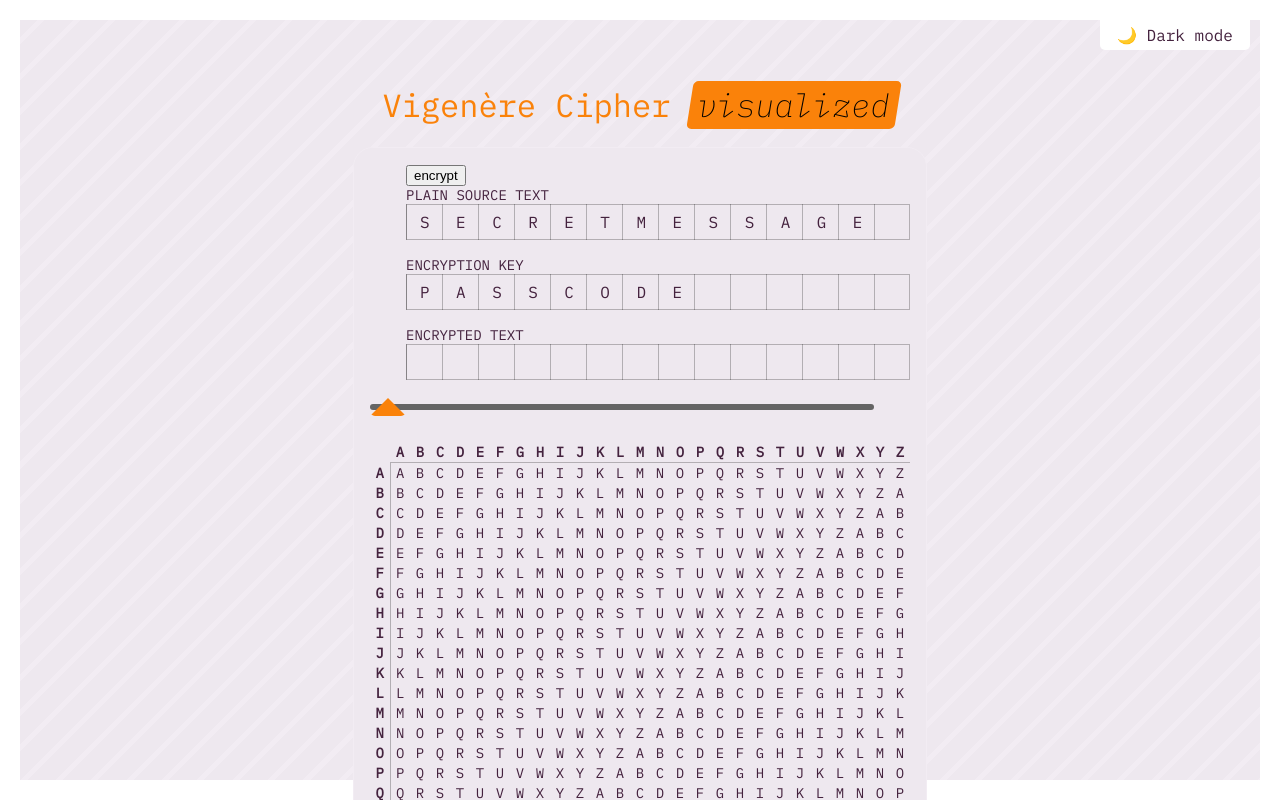
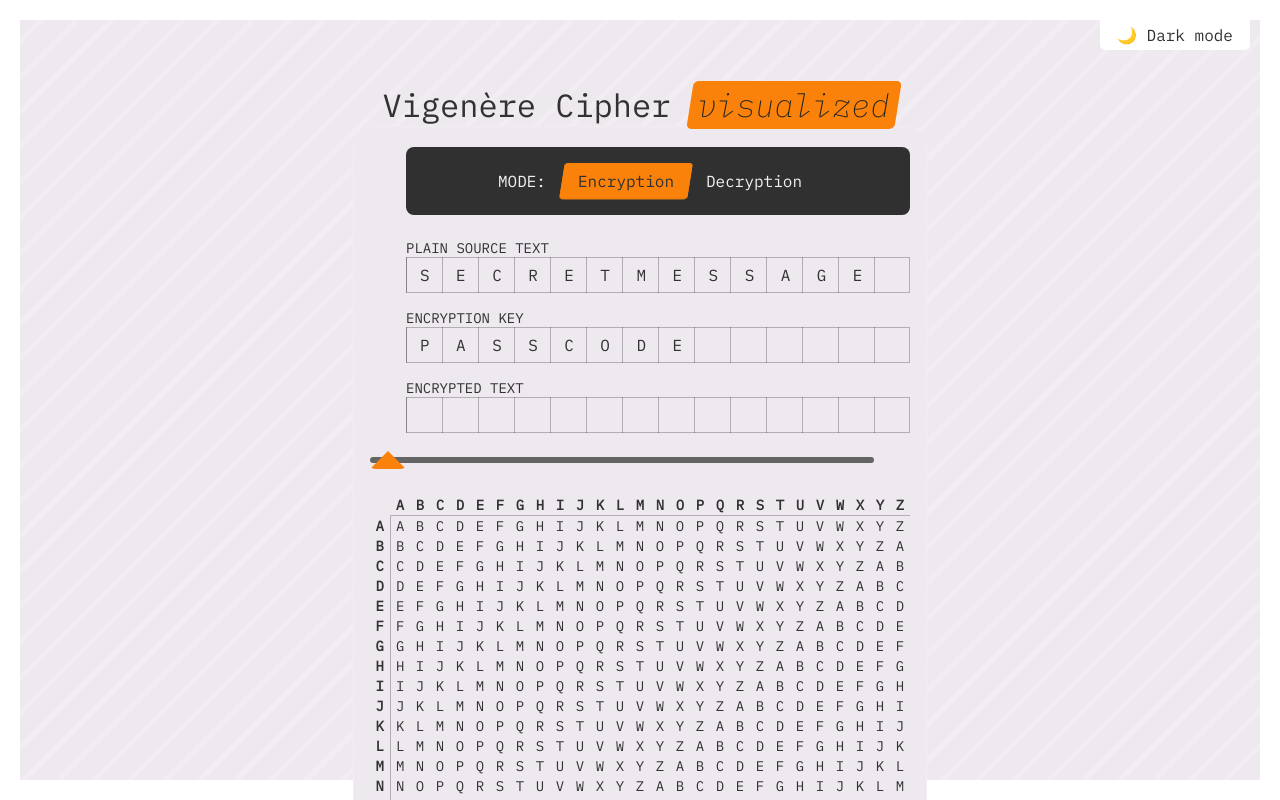
Before and after one commit to peippo/vigenere-cipher-visualized, a React (Create React App) app: page / in a window 1280 px wide. Shown: the top 800 px of the page. Built offline with nearby package versions, Linux system fonts and the light colour scheme.

Commit message:
Add mode toggle

```diff
--- a/src/App.js
+++ b/src/App.js
@@ -54,14 +54,17 @@ const Header = styled.header`
 `;
 
 const Heading = styled.h1`
-	color: var(--theme-color-primary);
+	color: ${(props) => props.theme.text};
 	font-weight: var(--heading-font-weight);
 	text-align: center;
 	margin-top: 3rem;
+	margin-bottom: 0;
+	position: relative;
+	z-index: 5;
 `;
 
 const Subtag = styled.span`
-	color: black;
+	color: #222222;
 	font-weight: 200;
 	font-style: italic;
 	padding: 0.1em 0.25em;
--- a/src/components/Controls.js
+++ b/src/components/Controls.js
@@ -2,6 +2,7 @@ import { useState, useEffect } from "react";
 import styled from "styled-components";
 import { initializeKeyword, cipher } from "../utils";
 import Input from "./Input";
+import ModeToggle from "./ModeToggle";
 
 const Controls = ({ result, setResult, step, setStep, mode, setMode }) => {
 	const [sourceText, setSourceText] = useState("SECRETMESSAGE");
@@ -27,15 +28,15 @@ const Controls = ({ result, setResult, step, setStep, mode, setMode }) => {
 		setStep(0);
 	};
 
-	const changeMode = () => {
-		setSourceText(mode === "encrypt" ? result["string"] : "SECRETMESSAGE");
-		setMode(mode === "encrypt" ? "decrypt" : "encrypt");
+	const changeMode = (newMode) => {
+		setMode(newMode);
+		setSourceText(result["string"]);
 	};
 
 	return (
 		<Container>
 			<InputsContainer>
-				<button onClick={changeMode}>{mode}</button>
+				<ModeToggle mode={mode} changeMode={changeMode} />
 				<Label>
 					{mode === "encrypt"
 						? "Plain source text"
--- /dev/null
+++ b/src/components/ModeToggle.js
@@ -0,0 +1,130 @@
+import styled from "styled-components";
+
+const ModeToggle = ({ mode, changeMode }) => {
+	const onChange = (event) => {
+		changeMode(event.target.value);
+	};
+
+	return (
+		<Container>
+			<Title>MODE:</Title>
+			<InputEncrypt
+				id="encrypt"
+				className="screen-reader-text"
+				name="toggle-mode"
+				type="radio"
+				checked={mode === "encrypt"}
+				value="encrypt"
+				onChange={onChange}
+			/>
+			<Label htmlFor="encrypt" className="btn">
+				<span>Encryption</span>
+			</Label>
+			<InputDecrypt
+				id="decrypt"
+				className="screen-reader-text"
+				name="toggle-mode"
+				type="radio"
+				checked={mode === "decrypt"}
+				value="decrypt"
+				onChange={onChange}
+			/>
+			<Label htmlFor="decrypt" className="btn">
+				<span>Decryption</span>
+			</Label>
+		</Container>
+	);
+};
+
+const Container = styled.div`
+	margin: 0.25rem 0 1.5rem;
+	padding: 0.5rem;
+	background-color: #303030;
+	text-align: center;
+	border-radius: 8px;
+	display: flex;
+	justify-content: center;
+	align-items: center;
+`;
+
+const Title = styled.p`
+	color: #f0f0f0;
+	margin-right: 1rem;
+`;
+
+const Label = styled.label`
+	position: relative;
+	display: inline-block;
+	padding: 0.5rem 1rem;
+	transition: background 0.5s ease-out;
+
+	span {
+		position: relative;
+		z-index: 1;
+	}
+`;
+
+const Input = styled.input`
+	& + ${Label} {
+		cursor: pointer;
+		color: #f0f0f0;
+
+		&:hover {
+			background: none;
+			color: var(--theme-color-primary);
+		}
+
+		&:after {
+			content: "";
+			background-color: var(--theme-color-primary);
+			height: 100%;
+			position: absolute;
+			top: 0;
+			transition: left 200ms cubic-bezier(0.77, 0, 0.175, 1);
+			width: 100%;
+			border-radius: 4px;
+			transform: skew(-9deg) translateZ(0);
+		}
+	}
+
+	&:focus + ${Label} {
+		&:after {
+			outline: var(--theme-color-primary) solid 2px;
+			outline-offset: 2px;
+		}
+	}
+
+	&:focus:not(:focus-visible) + ${Label} {
+		&:after {
+			outline: none;
+		}
+	}
+
+	&:checked + ${Label} {
+		cursor: default;
+		color: #303030;
+		transition: color 200ms;
+
+		&:after {
+			left: 0;
+		}
+	}
+`;
+
+const InputEncrypt = styled(Input)`
+	& + ${Label} {
+		&:after {
+			left: 100%;
+		}
+	}
+`;
+
+const InputDecrypt = styled(Input)`
+	& + ${Label} {
+		&:after {
+			left: -100%;
+		}
+	}
+`;
+
+export default ModeToggle;
--- a/src/index.css
+++ b/src/index.css
@@ -5,7 +5,7 @@
 
 	--color-body-light: rgb(238, 232, 239);
 	--color-body-stripe-light: rgb(242, 236, 243);
-	--color-text-light: rgb(68, 34, 62);
+	--color-text-light: rgb(50, 50, 50);
 	--color-body-border-light: rgb(255, 255, 255);
 	--color-source-highlight-light: rgb(126, 255, 148);
 	--color-key-highlight-light: rgb(254, 255, 188);
```
